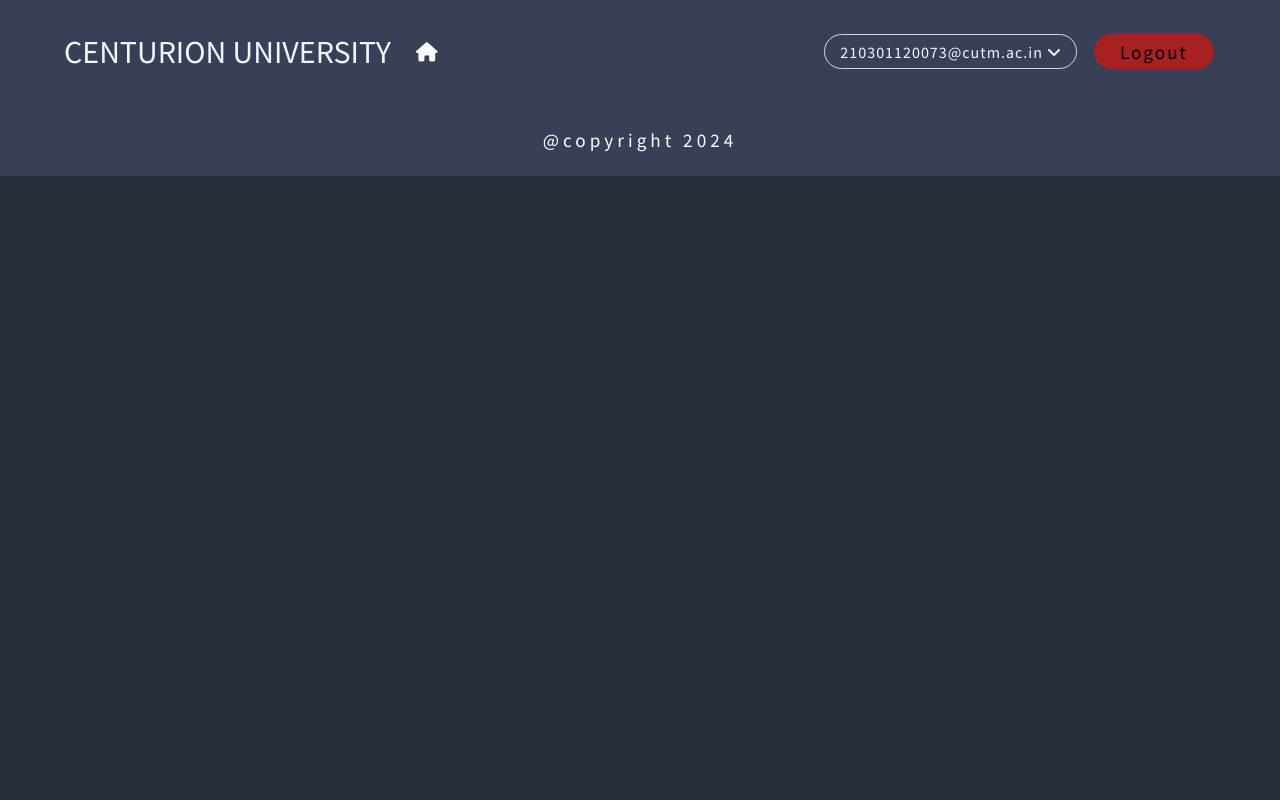
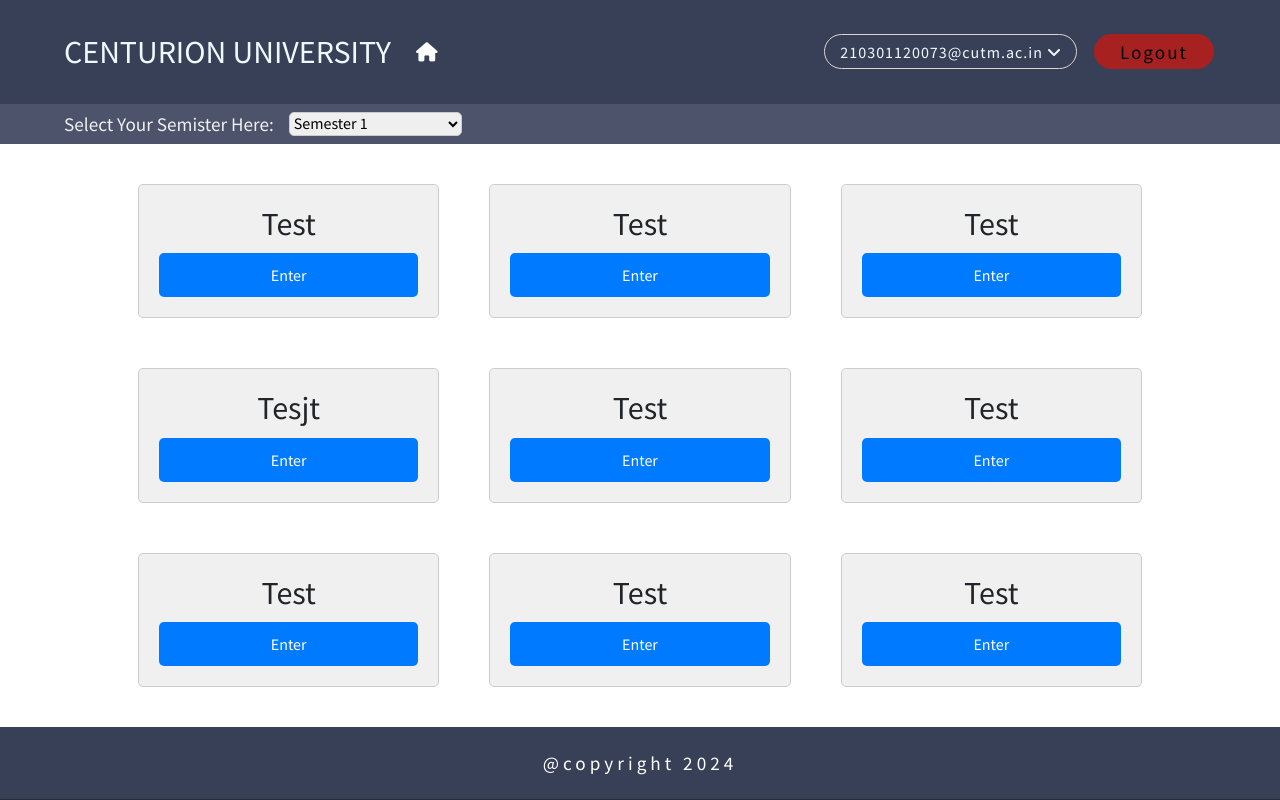
Before and after one commit to Ankit-Dalei/learning_management_system, a React (Create React App) app in the folder Frontend/lms/: page /stdash/Classroom in a window 1280 px wide. Built offline with nearby package versions, Linux system fonts and the light colour scheme.

Commit message:
classroom initialization

```diff
--- a/Frontend/lms/src/Student/Assignment.js
+++ b/Frontend/lms/src/Student/Assignment.js
@@ -19,7 +19,7 @@ const Assignment = () => {
                   <div className="snc_top">{i.photo}</div>
                   <div className="snc_bottom" name={i.link}>{i.name}</div>
               </div> */}
-              <StudentUniversalCard name={i.name} enter={"Enter"} p={i.p}/>
+              <StudentUniversalCard name={i.name} enter={"Solve"} p={i.p}/>
           </>
         );
     });
--- a/Frontend/lms/src/Student/Classroom.js
+++ b/Frontend/lms/src/Student/Classroom.js
@@ -1,11 +1,84 @@
-import React from 'react'
+import React, { useState } from 'react'
+import StudentUniversalCard from './StudentUniversalCard';
+import './Student.css'
+
 
 const Classroom = () => {
-  return (
-    <>
+  const [selectedSemester, setSelectedSemester] = useState('');
 
-    </>
-  )
+  const handleSemesterChange = (event) => {
+    setSelectedSemester(event.target.value);
+  };
+  const obj2={
+    1:{sem:"1"},
+    2:{sem:"2"},
+    3:{sem:"3"},
+    4:{sem:"4"},
+    5:{sem:"5"},
+    6:{sem:"6"},
+    7:{sem:"7"},
+    8:{sem:"8"}
+  }
+  const opt = Object.entries(obj2).map(([lis,i])=>{
+    return (
+      <>
+        {/* <div className="mcq_q_card_st">
+            <div className="test_info">
+                <h2>{i.name}</h2>
+                <p>Total Questions: 10</p>
+            </div>
+            <button>Solve</button>
+        </div> */}
+        <option value={i.sem}>Semester {i.sem}</option>
+      </>
+    );
+});
+
+
+  //
+  const obj={
+    classroom:{photo:"",name:"Test",link:"Classroom",p:"Total Questions: 10"},
+    Assignment:{photo:"",name:"Test",link:"Assignment",p:"Total Questions: 10"},
+    Test:{photo:"",name:"Test",link:"Test",p:"Total Questions: 10"},
+    Project:{photo:"",name:"Tesjt",link:"Group",p:"Total Questions: 10"},
+    Codegfdee:{photo:"",name:"Test",link:"Compiler",p:"Total Questions: 10"},
+    Cogfdsdegfdee:{photo:"",name:"Test",link:"Compiler",p:"Total Questions: 10"},
+    Cohgfdegfdee:{photo:"",name:"Test",link:"Compiler",p:"Total Questions: 10"},
+    Codefdsee:{photo:"",name:"Test",link:"Compiler",p:"Total Questions: 10"},
+    Codefdsdee:{photo:"",name:"Test",link:"Compiler",p:"Total Questions: 10"}
+}
+const stncard = Object.entries(obj).map(([lis,i])=>{
+    return (
+      <>
+        {/* <div className="mcq_q_card_st">
+            <div className="test_info">
+                <h2>{i.name}</h2>
+                <p>Total Questions: 10</p>
+            </div>
+            <button>Solve</button>
+        </div> */}
+        <StudentUniversalCard name={i.name} enter={"Enter"}/>
+      </>
+    );
+});
+return (
+<>
+<div className="st_classroom_dash">
+        <div className="st_c_d_inner">
+          Select Your Semister Here:
+          <select name="semesters" id="semesters" value={selectedSemester} onChange={handleSemesterChange}>
+            {opt}
+            {/* Add more options as needed */}
+          </select>
+        </div>
+</div>
+      <div className="ASSign_hns_body_container">
+        <div className="ASSign_stcard_nav">
+            {stncard}
+        </div>
+      </div>
+</>
+)
 }
 
 export default Classroom
--- a/Frontend/lms/src/Student/Student.css
+++ b/Frontend/lms/src/Student/Student.css
@@ -310,3 +310,28 @@
   .mcq_q_card_st button:hover {
     background-color: #0056b3;
   }
+
+
+  /* class */
+  .st_classroom_dash{
+    background-color: #4c536a;
+    width: 100%;
+    height: 40px;
+    display: flex;
+    align-items: center;
+    justify-content: center;
+  }
+  .st_c_d_inner{
+    width: 90%;
+    display: flex;
+    align-items: center;
+    justify-content: left;
+    gap: 15px;
+    color: #f0f0f0;
+    font-size: 1.2rem;
+  }
+  .st_c_d_inner select{
+    height: 90%;
+    width: 15%;
+    padding: 0;
+  }
```
